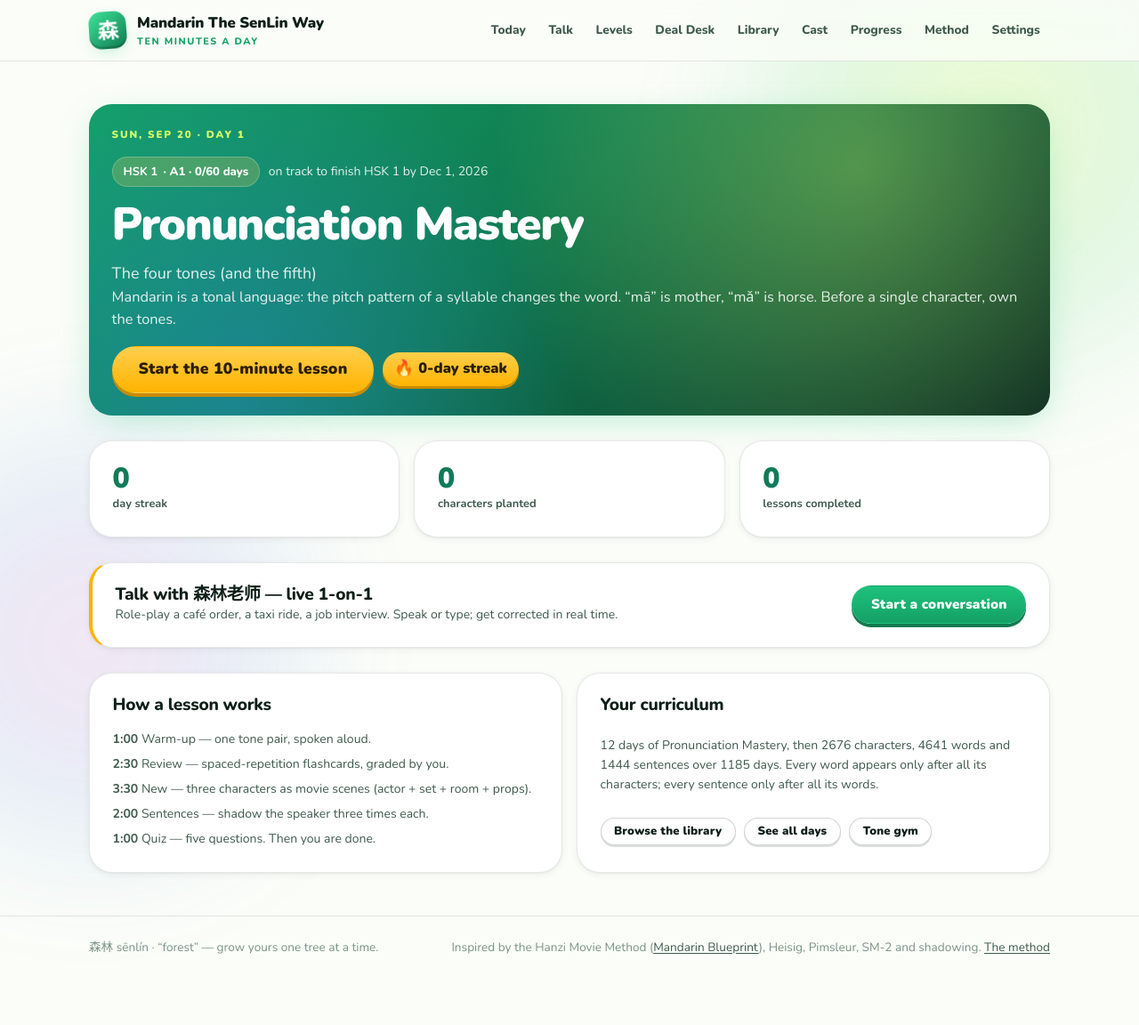
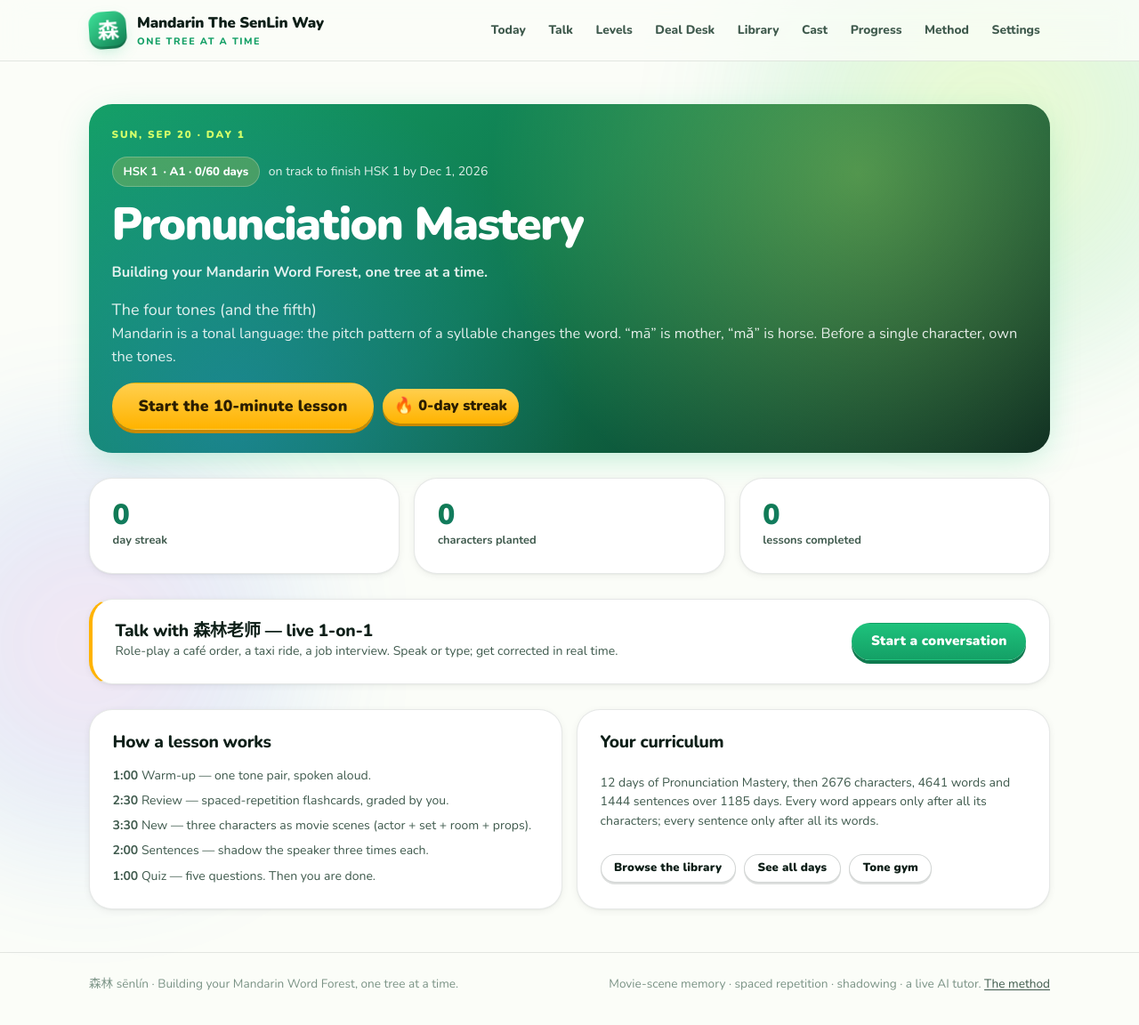
Before and after one commit to Forrest-Jones/Mandarin-The-SenLin-Way, a plain HTML site: page index.html in a window 1280 px wide. Shown: the whole page at 89% size. Before the commit the page ends 1115 px from the top, so only its background shows below. Drawn offline with nearby package versions, Linux system fonts and the light colour scheme.

Commit message:
Remove third-party attributions; add the Word Forest tagline across the site
Co-Authored-By: Claude Fable 5.1 <noreply@anthropic.com>
Claude-Session: https://claude.ai/code/session_018XZgs61NXsqp2Ef1rt5yRF

```diff
--- a/index.html
+++ b/index.html
@@ -10,7 +10,7 @@
   <link rel="apple-touch-icon" href="assets/favicon.svg">
   <link rel="manifest" href="manifest.webmanifest">
   <meta property="og:title" content="Mandarin The SenLin Way">
-  <meta property="og:description" content="Ten minutes a day. One tree at a time. 森林 — grow your forest.">
+  <meta property="og:description" content="Building your Mandarin Word Forest, one tree at a time. Ten minutes a day, HSK 1 to 6.">
   <meta property="og:type" content="website">
   <link rel="preconnect" href="https://fonts.googleapis.com">
   <link rel="preconnect" href="https://fonts.gstatic.com" crossorigin>
@@ -22,7 +22,7 @@
     <div class="container">
       <a class="brand" href="#/">
         <span class="mark" aria-hidden="true">森</span>
-        <span>Mandarin The SenLin Way<small>Ten minutes a day</small></span>
+        <span>Mandarin The SenLin Way<small>One tree at a time</small></span>
       </a>
       <nav class="nav" aria-label="Main">
         <a href="#/" data-route="today">Today</a>
@@ -44,8 +44,8 @@
 
   <footer>
     <div class="container row between">
-      <span>森林 sēnlín · “forest” — grow yours one tree at a time.</span>
-      <span>Inspired by the Hanzi Movie Method (<a href="https://www.mandarinblueprint.com/" rel="noopener" target="_blank">Mandarin Blueprint</a>), Heisig, Pimsleur, SM-2 and shadowing. <a href="#/method">The method</a></span>
+      <span>森林 sēnlín · Building your Mandarin Word Forest, one tree at a time.</span>
+      <span>Movie-scene memory · spaced repetition · shadowing · a live AI tutor. <a href="#/method">The method</a></span>
     </div>
   </footer>
 
--- a/js/app.js
+++ b/js/app.js
@@ -202,6 +202,7 @@
           <span class="eyebrow">${fmtDate(new Date())} · Day ${day}${beyond ? ' · beyond the scheduled curriculum' : ''}</span>
           ${(() => { const L = currentLevelInfo(); if (!L) return ''; const info = (S.LEVELINFO && S.LEVELINFO.levels.find(x => x.level === L.level)) || {}; return `<div class="row"><a class="chip chip-gold" href="#/levels"><b>${esc(L.name)}</b> · ${esc(info.cefr || '')} · ${L.completed}/${L.total} days</a><span class="muted small">${L.status === 'done' ? 'level complete' : `on track to finish ${esc(L.name)} by ${esc(fmtDateY(L.endDate))}`}</span></div>`; })()}
           <h1 class="h1">${done ? 'Today’s tree is planted. 🌳' : beyond ? 'Consolidation day' : esc(info.phase)}</h1>
+          <p class="muted" style="font-weight:700">Building your Mandarin Word Forest, one tree at a time.</p>
           <div>${beyond ? '<p class="lead">You have completed the scheduled curriculum. Review is due — keep the forest alive.</p>' : preview}</div>
           <div class="row">
             <a class="btn btn-gold btn-lg" href="#/lesson/${Math.min(day, DAYS.length)}">${done ? 'Do it again' : 'Start the 10-minute lesson'}</a>
@@ -427,6 +428,7 @@
     return `<div class="card done-banner" style="margin-top:1rem">
       <div class="big-hz">${L.chars.length ? L.chars.map(c => c.ch.h).join('') : '森'}</div>
       <h2 class="h2">Day ${L.day} complete</h2>
+      <p style="font-weight:800;color:var(--lime-400)">Building your Mandarin Word Forest, one tree at a time. 🌲</p>
       <p class="muted">${Math.round(lesson.elapsed / 60)} min ${lesson.elapsed % 60} s · ${streak()}-day streak · ${learnedChars()} characters planted</p>
       <div class="progress-ring" style="--p:${pct}"><div>${pct}%</div></div>
       <p class="muted small">${nextDay <= DAYS.length ? `Tomorrow (Day ${nextDay}): ${dayInfo(nextDay).type === 'pron' ? esc(dayInfo(nextDay).pron.title) : dayInfo(nextDay).chars.map(c => c.h).join(' ') + ' + ' + dayInfo(nextDay).words.length + ' words'}` : 'The scheduled curriculum is complete — keep reviewing daily.'}</p>
@@ -621,8 +623,8 @@
     return `<div class="prose stack">
       <div><span class="eyebrow">The method</span><h1 class="h2">The SenLin Way</h1><p class="lead">森林 sēnlín means forest. 木 is a tree; two make woods (林); three make a forest (森). That is the whole philosophy: one small tree, every single day, compounding.</p></div>
       <h2 class="h3">Seven pillars, borrowed from the best</h2>
-      <p><b>1 · Pronunciation before everything.</b> The first twelve days teach nothing but sound: every initial, every final, the four tones and the neutral tone, then all twenty tone pairs and the sandhi rules. This is Mandarin Blueprint’s “Pronunciation Mastery” principle: a bad accent fossilises if you start with vocabulary.</p>
-      <p><b>2 · The movie method for characters.</b> Popularised by Mandarin Blueprint’s <i>Hanzi Movie Method</i>, building on Heisig’s <i>Remembering the Hanzi</i> and the ancient memory palace. Each initial is an <b>actor</b>, each final is a <b>set</b> (a real place you know), each tone is a <b>room</b> inside that set, and each component is a <b>prop</b>. Every character becomes one vivid scene, which means the pronunciation, tone, shape and meaning are all stored together and retrieved together.</p>
+      <p><b>1 · Pronunciation before everything.</b> The first twelve days teach nothing but sound: every initial, every final, the four tones and the neutral tone, then all twenty tone pairs and the sandhi rules. A bad accent fossilises if you start with vocabulary, so the ear and mouth come first.</p>
+      <p><b>2 · Movie scenes for characters.</b> The SenLin memory system, built on Heisig’s <i>Remembering the Hanzi</i> and the ancient memory palace. Each initial is an <b>actor</b>, each final is a <b>set</b> (a real place you know), each tone is a <b>room</b> inside that set, and each component is a <b>prop</b>. Every character becomes one vivid scene, which means the pronunciation, tone, shape and meaning are all stored together and retrieved together.</p>
       <p><b>3 · Top-down, never bottom-up.</b> You never meet a word before you own every character in it, and never a sentence before you own every word. The scheduler enforces this automatically, so nothing you study is ever built on sand.</p>
       <p><b>4 · Spaced repetition you grade yourself.</b> Reviews follow the SM-2 algorithm (the engine behind Anki and SuperMemo): each card returns just before you would forget it. Grade honestly — “Again” is information, not failure.</p>
       <p><b>5 · Shadowing.</b> From Alexander Argüelles and the Pimsleur tradition: speak <i>with</i> the native voice, matching rhythm and tone, three passes per sentence. The site uses your device’s Mandarin voice, so every character, word and sentence can be heard instantly, at normal or slow speed.</p>
@@ -637,7 +639,7 @@
       <h2 class="h3">Levels and the Deal Desk</h2>
       <p>The six phases follow the official HSK 2.0 vocabulary lists exactly (every listed word is taught, at its listed level) and the unit structure of the <i>HSK Standard Course</i> textbooks. The <a href="#/levels" style="text-decoration:underline">Levels</a> page defines each level, its exam and the date you reach it at your pace. The <a href="#/business" style="text-decoration:underline">Deal Desk</a> is a parallel track for cross-border private-equity and venture work: two terms and one closing phrase join every lesson, and six deal-room role-plays live in Talk.</p>
       <h2 class="h3">Credits</h2>
-      <p class="small muted">This program is an original curriculum inspired by the publicly described methods of <a href="https://www.mandarinblueprint.com/" target="_blank" rel="noopener">Mandarin Blueprint</a> (Hanzi Movie Method, Pronunciation Mastery, top-down learning), James Heisig, Paul Pimsleur, Piotr Woźniak (SM-2), Stephen Krashen and Alexander Argüelles. It is not affiliated with any of them. Character decompositions are mnemonic-level approximations chosen for memorability.</p>
+      <p class="small muted">The SenLin Way is an original curriculum. It stands on the shoulders of James Heisig (component mnemonics), Paul Pimsleur (graduated recall), Piotr Woźniak (SM-2 spaced repetition), Stephen Krashen (comprehensible input) and Alexander Argüelles (shadowing), and on the official HSK vocabulary lists. Character decompositions are mnemonic-level approximations chosen for memorability.</p>
     </div>`;
   };
 
--- a/js/data/pinyin.js
+++ b/js/data/pinyin.js
@@ -1,7 +1,6 @@
 /* Mandarin The SenLin Way — pinyin system
    Initials -> ACTORS, finals -> SETS (places), tones -> ROOMS inside the set.
-   Every character's scene = actor + set + room + props.  (Adapted from the
-   Hanzi Movie Method popularised by Mandarin Blueprint.)                    */
+   Every character's scene = actor + set + room + props: the SenLin memory system. */
 (function (root, factory) {
   if (typeof module === 'object' && module.exports) module.exports = factory();
   else root.SENLIN_PINYIN = factory();
```
Also changed, not shown: README.md, manifest.webmanifest.
